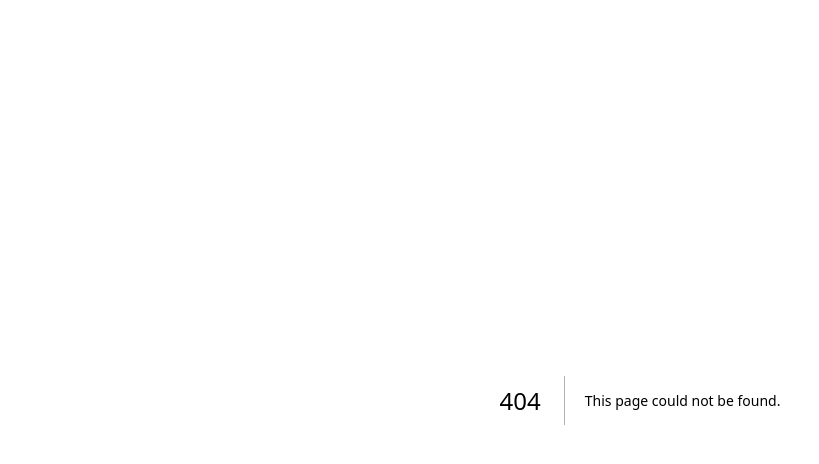
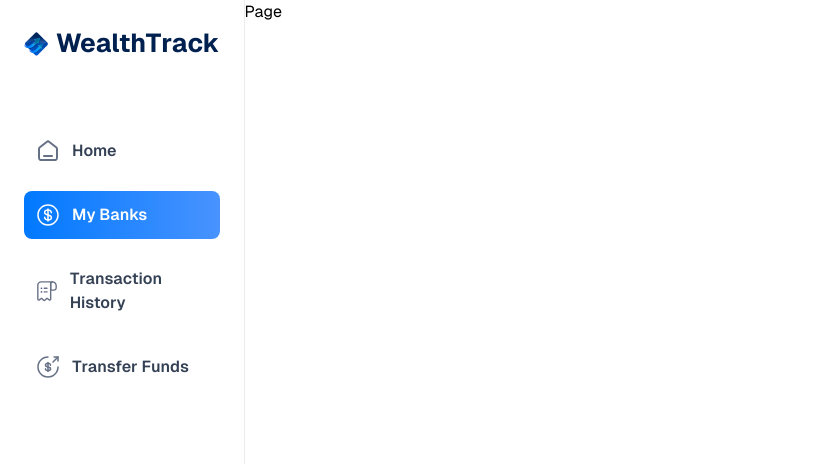
Before and after one commit to Bernard065/wealth-track, a Next.js app: page /my-banks in a window 1280 px wide. Before the commit this address had no page. Shown: the top 464 px of the page, without its empty margins (0-819 px from the left). Built offline with nearby package versions, Linux system fonts and the light colour scheme.

Commit message:
Creating routes

```diff
--- /dev/null
+++ b/src/app/(root)/my-banks/page.tsx
@@ -0,0 +1,7 @@
+import React from "react";
+
+const Page = () => {
+  return <div>Page</div>;
+};
+
+export default Page;
--- /dev/null
+++ b/src/app/(root)/payment-transfer/page.tsx
@@ -0,0 +1,7 @@
+import React from "react";
+
+const Page = () => {
+  return <div>Page</div>;
+};
+
+export default Page;
--- /dev/null
+++ b/src/app/(root)/transaction-history/page.tsx
@@ -0,0 +1,7 @@
+import React from "react";
+
+const Page = () => {
+  return <div>Page</div>;
+};
+
+export default Page;
```
